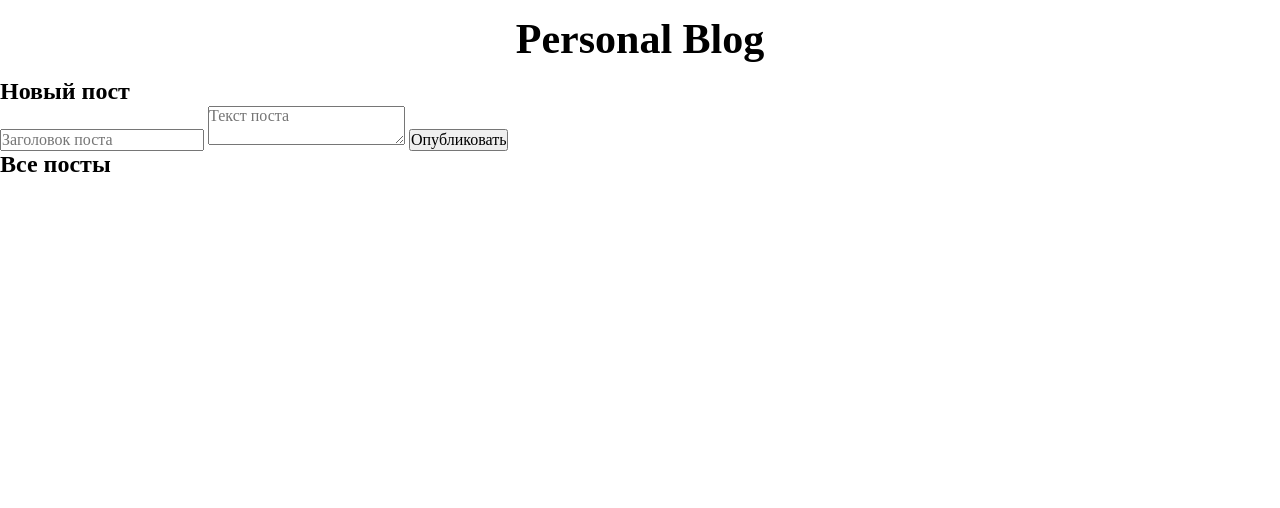
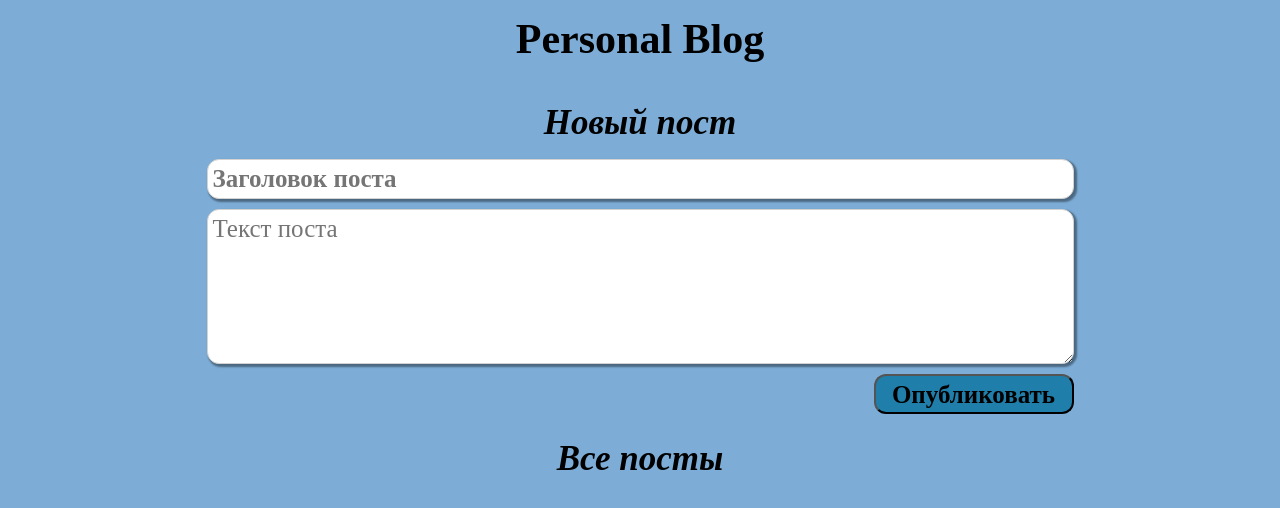
Before and after one commit to anastasiia-avdeeva/JSONplaceholderPostTraining, a plain HTML site: page index.html in a window 1280 px wide. Drawn offline with Linux system fonts and the light colour scheme.

Commit message:
add styles for page

```diff
--- a/index.html
+++ b/index.html
@@ -8,6 +8,7 @@
     <title>Document</title>
   </head>
   <body>
+    <main class="main">
       <h1 class="title">Personal Blog</h1>
       <form class="form">
         <h2 class="form__title">Новый пост</h2>
@@ -15,7 +16,7 @@
           <input
             type="text"
             name="postTitle"
-          class="form__input"
+            class="form__input form__input-title"
             id="postTitle"
             placeholder="Заголовок поста"
           />
@@ -24,6 +25,8 @@
             name="postBody"
             id="postBody"
             placeholder="Текст поста"
+            cols="60"
+            rows="5"
           ></textarea>
           <button class="form__btn">Опубликовать</button>
         </div>
@@ -31,6 +34,7 @@
       <div class="posts">
         <h2 class="posts__title">Все посты</h2>
       </div>
+    </main>
     <script src="script.js"></script>
   </body>
 </html>
--- a/style.scss
+++ b/style.scss
@@ -13,19 +13,81 @@ h6 {
   margin: 0;
 }
 
-.title,
-.error_msg {
+body {
+  background-color: rgb(125, 173, 215);
+}
+
+.title {
   margin: 15px;
+  font-size: 42px;
+}
+
+.form__title,
+.posts__title,
+.error-msg {
+  font-size: 35px;
+  font-style: italic;
   text-align: center;
-  font-size: 42px;
+}
+
+.main {
+  display: flex;
+  flex-direction: column;
+  align-items: center;
+  gap: 25px;
+}
+
+.form {
+  display: flex;
+  flex-direction: column;
+  align-items: center;
+  gap: 15px;
+
+  &__input-group {
+    display: flex;
+    flex-direction: column;
+    gap: 10px;
+  }
+
+  // &__input-title {
+  //   font-weight: bold;
+  // }
+
+  &__input-title,
+  &__btn {
+    height: 40px;
+    font-weight: bold;
+  }
+
+  &__input,
+  &__btn {
+    padding: 5px;
+    font-size: 25px;
+    border-radius: 12px;
+  }
+
+  &__btn {
+    width: 200px;
+    align-self: flex-end;
+    background-color: rgb(31, 126, 170);
+  }
+}
+
+.post,
+.form__input {
+  border: 1px solid lightgrey;
+  box-shadow: 2px 2px 2px 1px rgb(0 0 0 / 40%);
+  background-color: white;
 }
 
 .post {
   margin: 15px;
-  padding: 10px;
+  padding: 5px;
+  min-width: 766px;
   border-radius: 12px;
   border: 1px solid lightgrey;
   box-shadow: 2px 2px 2px 1px rgb(0 0 0 / 40%);
+  background-color: white;
 
   &__title {
     padding: 5px;
```
Also changed, not shown: style.css. Lines whose indentation alone changed are shown as unchanged.
